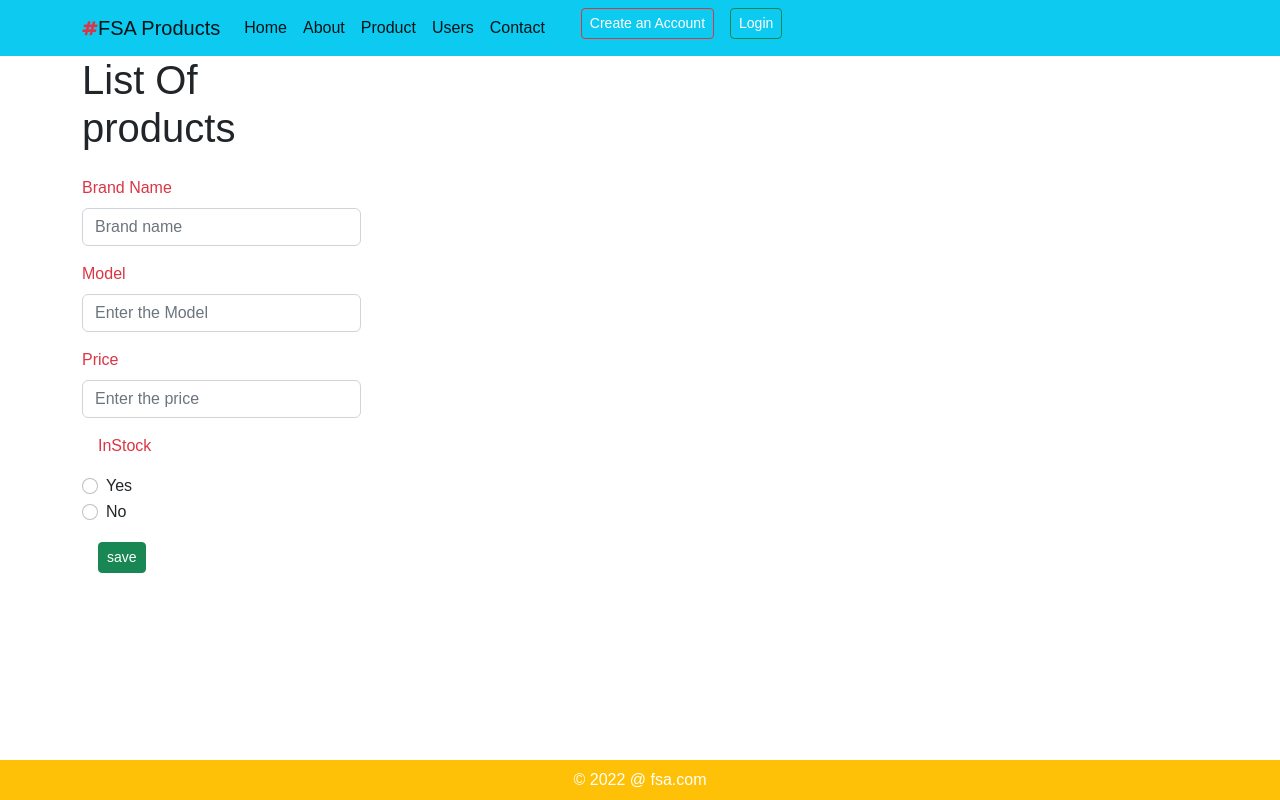
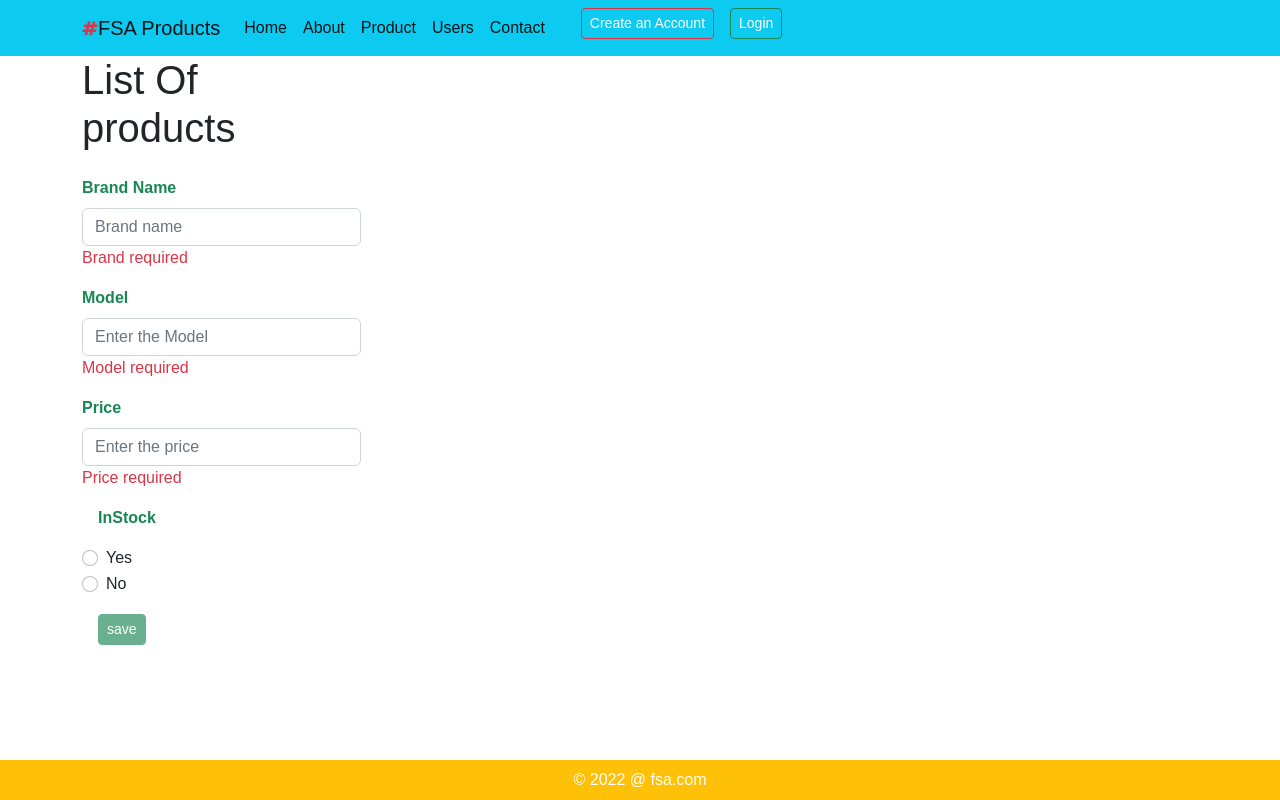
Before and after one commit to afiyahnaz/NewReactjsProductProject, a React (Create React App) app: page /products/new in a window 1280 px wide. Built offline with nearby package versions, Linux system fonts and the light colour scheme.

Commit message:
hard coded discount price

```diff
--- a/src/NewProduct.js
+++ b/src/NewProduct.js
@@ -10,7 +10,8 @@ class NewProduct extends React.Component{
             model: '',
             price: '',
             instock: false,
-            category: 'Electronics'
+            category: 'Electronics',
+            discount:20
 
         },
         hasError: false,
@@ -19,21 +20,31 @@ class NewProduct extends React.Component{
 
     onInputChange = (event) =>{
         const product = this.state.product;
+
+
          const newProduct ={
-            ...product,
+            ...product, //here spread operator is used to retain dta entered by user not to vanish
         [event.target.name]:event.target.value
     };
+
         this.setState({ product: newProduct });
 
     }
     onSave =  async () =>{
         try{
+            //consistance data
             await axios.post('https://new-products-project.herokuapp.com/api/product',this.state.product);
             this.setState({ success: true, hasError: false, product: {} });
             } catch (e) {
             this.setState({ success: false, hasError: true });
             console.log(e);
            }
+      }
+
+      isInValid = () => {
+        const { brand, model, price }  = this.state.product;
+        return !brand || !model || !price
+
       }
 
 
@@ -57,24 +68,27 @@ class NewProduct extends React.Component{
 
 
                      <div>
-                          <label for ="Brand" class="form-label text-danger font-bold mt-3">Brand Name</label>
+                          <label for ="Brand" class="form-label text-success fw-bold mt-3">Brand Name</label>
                           <input id="Brand" name="brand" value={brand}
                           className="form-control"type ="text" placeholder="Brand name" onChange={this.onInputChange}/>
+                         { !brand && <span className="text-danger">Brand required</span>}
                      </div>
                      <div>
-                        <label for="Model" className="form-label text-danger mt-3">Model</label>
+                          <label for="Model" className="form-label text-success fw-bold mt-3">Model</label>
                           <input  id ="Model" name="model"   value={model}
                                    type="text" className="form-control" placeholder="Enter the Model" onChange={this.onInputChange}/>
+                            {!model && <span className="text-danger">Model required</span>}
                      </div>
                      <div>
-                        <label for ="price" className="form-label text-danger mt-3">Price</label>
+                           <label for ="price" className="form-label text-success fw-bold mt-3">Price</label>
                            <input id ="price" name="price"  value={price} type = "text"
                                  className = "form-control" placeholder = "Enter the price" onChange={this.onInputChange}/>
+                            {!price && <span className="text-danger">Price required</span>}
                      </div>
 
-                        <label for="stock" className="form-label m-3 text-danger">InStock</label>
+                        <label for="stock" className="form-label m-3 text-success fw-bold">InStock</label>
 
-                        <div class= "form-check">
+                     <div   class= "form-check">
                             <input className="form-check-input" value={inStock} type="radio" name="flexRadioDefault" id ="flexRadioDefault1" onChange={this.onInputChange}/>
                             <label className="form-check-label" for="flexRadioDefault1">Yes</label>
                     </div>
@@ -83,7 +97,7 @@ class NewProduct extends React.Component{
                             <label class="form-check-label" for="flexRadioDefault2">No</label>
                      </div>
                      <div>
-                        <button onClick ={this.onSave} className="btn btn-success btn-sm m-3" >save</button>
+                            <button disabled={this.isInValid()} onClick ={this.onSave} className="btn btn-success btn-sm m-3" >save</button>
 
                      </div>
 
--- /dev/null
+++ b/src/Product.css
@@ -0,0 +1,8 @@
+.old-price{
+    text-decoration: line-through;
+    font-size:15px;
+    font-weight: lighter;
+}
+.new-price{
+    font-size:18px;
+}
--- a/src/Product.js
+++ b/src/Product.js
@@ -2,8 +2,16 @@ import { Link } from 'react-router-dom';
 
 import PhoneIcon from './images/phone.png';
 
+import  './Product.css';
+
 
 function  Product ({ product }) {
+
+  const calculateDiscountPrice = () => {
+    const discountAmount =  (product.price * product.discount / 100);
+    return product.price - discountAmount;
+
+  };
     return <>
      <div className = "card col-lg-2 m-5">
             {
@@ -16,7 +24,8 @@ function  Product ({ product }) {
           <div className = "card-body">
              <Link to = "/products/{product._id}">
                <div className = "card-title">{product.brand} {product.model}</div>
-                  <b>${product.price}</b>
+                 <div className="old-price"><b>${product.price}</b></div>
+                   <div className="new-price"><b>${calculateDiscountPrice()}</b></div>
                     <div>
                        In Stock: <input type ="checkbox" checked={product.instock} />
                  </div>
```
Lines whose indentation alone changed are shown as unchanged.
